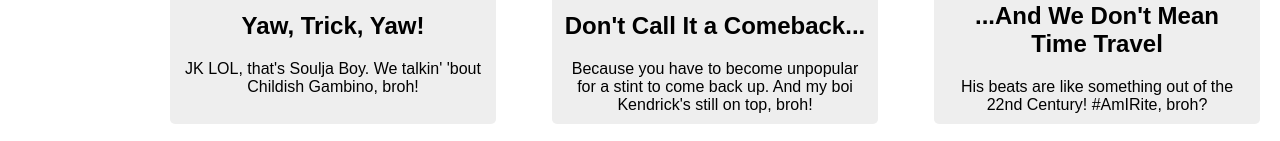
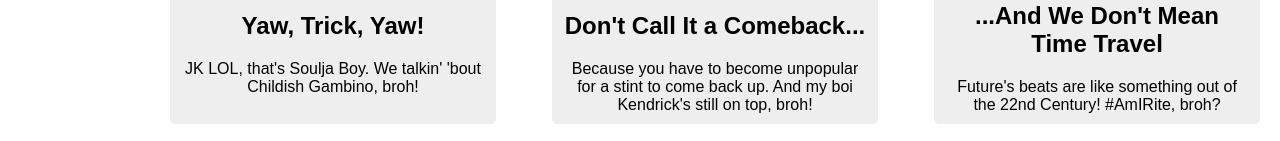
Before and after one commit to crishanks/myspace-practice-app, a React (Create React App) app: page / in a window 1280 px wide. Shown: the part 1228-1369 px from the top of the page. Built offline with nearby package versions, Linux system fonts and the light colour scheme.

Commit message:
minor wording changes

```diff
--- a/src/Components/blog-post.js
+++ b/src/Components/blog-post.js
@@ -70,7 +70,7 @@
                     <h2>
                         <a href="http://google.com"> ...And We Don't Mean Time Travel</a>
                     </h2>
-                    <p>His beats are like something out of the 22nd Century! #AmIRite, broh?</p>
+                    <p>Future's beats are like something out of the 22nd Century! #AmIRite, broh?</p>
                 </div>
             );
         } else if (this.props.image === "Kendrick") {
```
